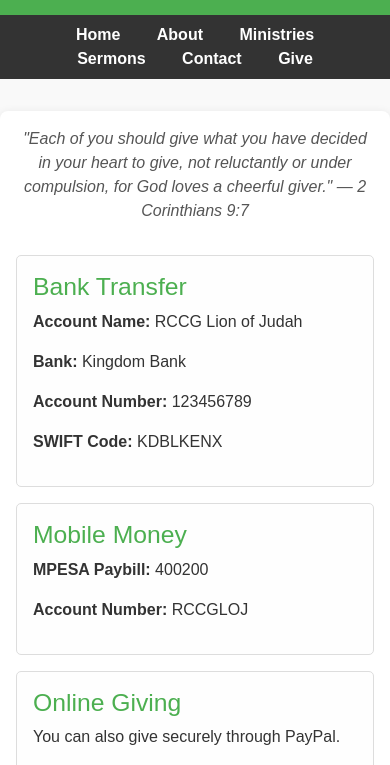
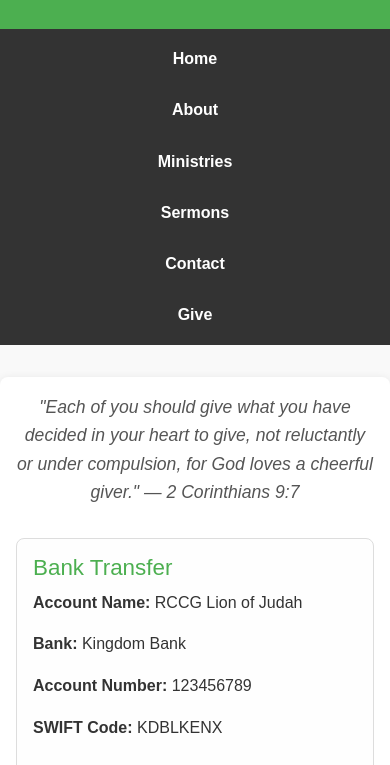
Before and after one commit to k1kabi/rccg-lion-of-judah, a plain HTML site: page give.html in a window 390 px wide. Shown: the part 58-823 px from the top of the page. Drawn offline with Linux system fonts and the light colour scheme.

Commit message:
Update give.html

```diff
--- a/give.html
+++ b/give.html
@@ -11,29 +11,35 @@
             margin: 0;
             background-color: #f9f9f9;
             color: #333;
+            line-height: 1.6;
         }
         header {
             background-color: #4CAF50;
             color: white;
-            padding: 1rem;
+            padding: 1.5rem;
             text-align: center;
         }
         nav {
             background: #333;
-            padding: 0.5rem;
-            text-align: center;
+            padding: 0.7rem;
+            display: flex;
+            flex-wrap: wrap;
+            justify-content: center;
+            gap: 0.8rem;
         }
         nav a {
             color: white;
-            margin: 0 1rem;
             text-decoration: none;
             font-weight: bold;
+            padding: 0.4rem 0.8rem;
+            border-radius: 4px;
+            transition: background 0.3s ease;
         }
         nav a:hover {
-            text-decoration: underline;
+            background: #555;
         }
         main {
-            max-width: 800px;
+            max-width: 900px;
             margin: 2rem auto;
             background: white;
             padding: 2rem;
@@ -43,23 +49,30 @@
         h1 {
             text-align: center;
             color: #4CAF50;
+            font-size: 2rem;
         }
         .scripture {
             font-style: italic;
             text-align: center;
             margin-bottom: 2rem;
             color: #555;
+            font-size: 1.1rem;
         }
         .giving-option {
             border: 1px solid #ddd;
-            padding: 1rem;
-            margin-bottom: 1rem;
-            border-radius: 5px;
+            padding: 1.5rem;
+            margin-bottom: 1.5rem;
+            border-radius: 8px;
             background: #fefefe;
+            transition: transform 0.3s ease;
+        }
+        .giving-option:hover {
+            transform: translateY(-3px);
         }
         .giving-option h2 {
             margin-top: 0;
             color: #4CAF50;
+            font-size: 1.4rem;
         }
         footer {
             background: #333;
@@ -67,9 +80,26 @@
             text-align: center;
             padding: 1rem;
             margin-top: 2rem;
+            font-size: 0.9rem;
         }
-        @media (max-width: 600px) {
+        /* Mobile Friendly */
+        @media (max-width: 768px) {
             main {
+                padding: 1rem;
+            }
+            nav {
+                flex-direction: column;
+                align-items: center;
+            }
+            nav a {
+                display: block;
+                width: 100%;
+                text-align: center;
+            }
+            h1 {
+                font-size: 1.6rem;
+            }
+            .giving-option {
                 padding: 1rem;
             }
         }
@@ -91,7 +121,10 @@
     </nav>
 
     <main>
-        <p class="scripture">"Each of you should give what you have decided in your heart to give, not reluctantly or under compulsion, for God loves a cheerful giver." — 2 Corinthians 9:7</p>
+        <p class="scripture">
+            "Each of you should give what you have decided in your heart to give, not reluctantly or under compulsion,
+            for God loves a cheerful giver." — 2 Corinthians 9:7
+        </p>
 
         <div class="giving-option">
             <h2>Bank Transfer</h2>
@@ -110,7 +143,9 @@
         <div class="giving-option">
             <h2>Online Giving</h2>
             <p>You can also give securely through PayPal.</p>
-            <a href="https://paypal.me/yourchurchlink" target="_blank" style="color: #4CAF50; font-weight: bold;">Give via PayPal</a>
+            <a href="https://paypal.me/yourchurchlink" target="_blank" style="color: #4CAF50; font-weight: bold;">
+                Give via PayPal
+            </a>
         </div>
     </main>
 
```
